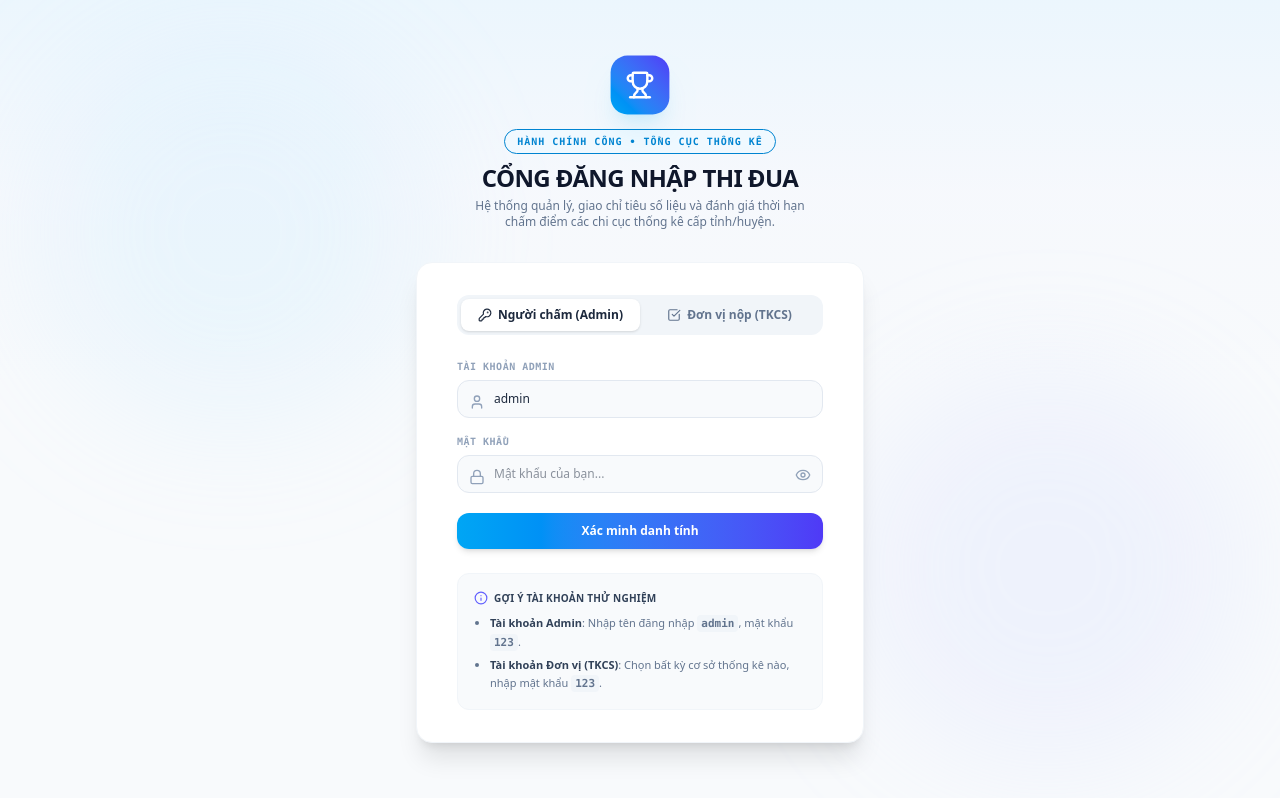
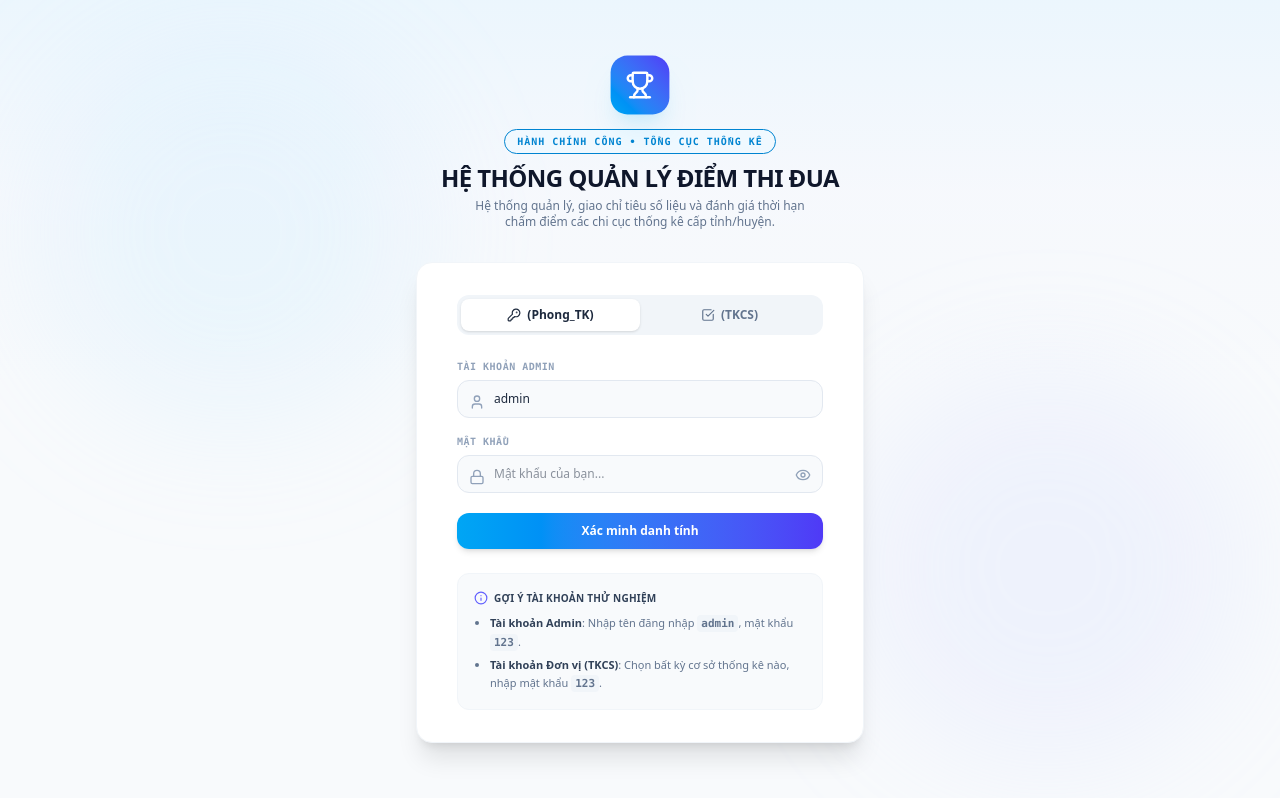
Before and after one commit to thanhtraqtm-lgtm/QUANLYDIEMTHI-DUA, a React (Vite) app: page / in a window 1280 px wide. Built offline with nearby package versions, Linux system fonts and the light colour scheme.

Commit message:
Update Login.tsx

```diff
--- a/src/components/Login.tsx
+++ b/src/components/Login.tsx
@@ -53,7 +53,7 @@ export default function Login({ onLoginSuccess, units }: LoginProps) {
           onLoginSuccess({
             username: 'admin',
             role: 'admin',
-            displayName: 'Trưởng ban Thi đua (Cục Thống kê)',
+            displayName: 'Trưởng ban Thi đua (Thống kê tỉnh Hưng Yên)',
             permissions: ['view_reports', 'grade_reports', 'upload_excel', 'manage_accounts']
           });
         } else if (matchedCustom && matchedCustom.role === 'admin') {
@@ -106,7 +106,7 @@ export default function Login({ onLoginSuccess, units }: LoginProps) {
             Hành chính công • Tổng cục thống kê
           </span>
           <h2 className="mt-2 text-xl sm:text-2xl font-black text-slate-900 tracking-tight font-sans">
-            CỔNG ĐĂNG NHẬP THI ĐUA
+            HỆ THỐNG QUẢN LÝ ĐIỂM THI ĐUA
           </h2>
           <p className="mt-1 text-xs text-slate-500 max-w-sm font-sans px-4">
             Hệ thống quản lý, giao chỉ tiêu số liệu và đánh giá thời hạn chấm điểm các chi cục thống kê cấp tỉnh/huyện.
@@ -130,7 +130,7 @@ export default function Login({ onLoginSuccess, units }: LoginProps) {
               }`}
             >
               <KeyRound className="w-3.5 h-3.5" />
-              <span>Người chấm (Admin)</span>
+              <span> (Phong_TK)</span>
             </button>
             <button
               type="button"
@@ -142,7 +142,7 @@ export default function Login({ onLoginSuccess, units }: LoginProps) {
               }`}
             >
               <CheckSquare className="w-3.5 h-3.5" />
-              <span>Đơn vị nộp (TKCS)</span>
+              <span> (TKCS)</span>
             </button>
           </div>
 
```
